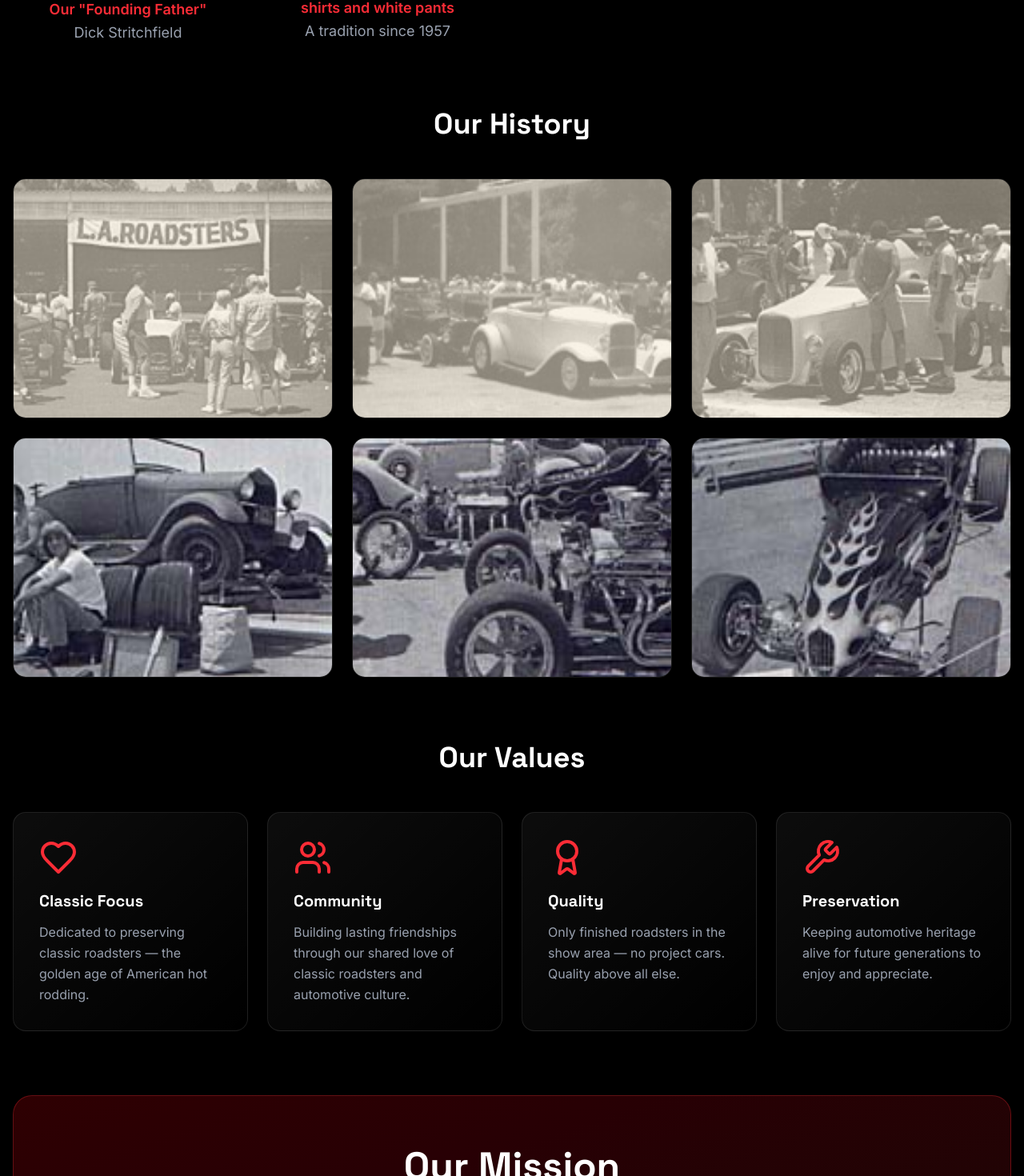
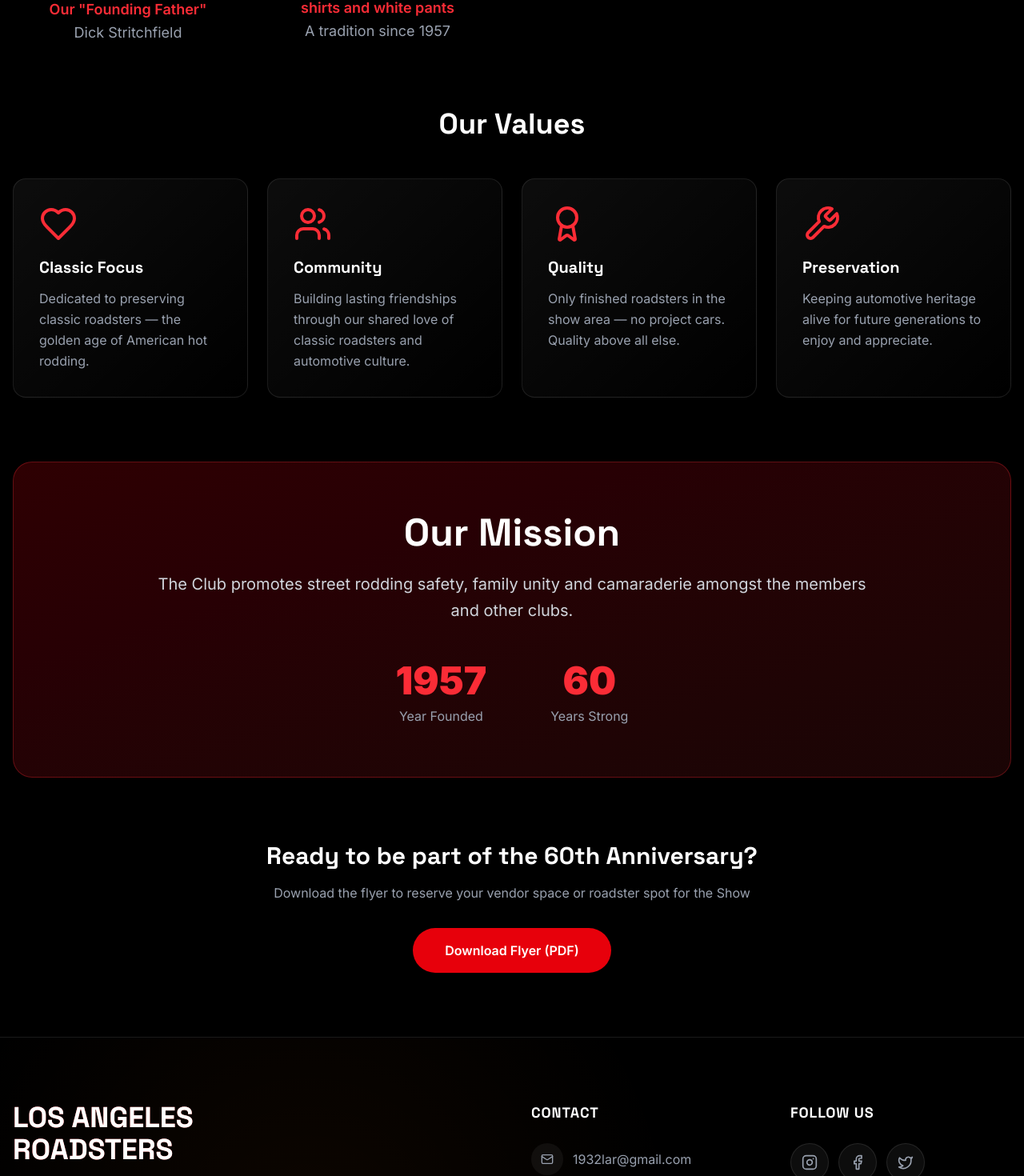
Before and after one commit to kadirgecit/laroadsters, a React (Vite) app: page /about in a window 1280 px wide. Shown: the part 1431-2901 px from the top of the page at 80% size. Built offline with nearby package versions, Linux system fonts and the light colour scheme.

Commit message:
Update About Us - remove history, update mission, values, stats

```diff
--- a/src/app/pages/AboutUs.tsx
+++ b/src/app/pages/AboutUs.tsx
@@ -47,15 +47,6 @@
       title: 'Preservation',
       desc: 'Keeping automotive heritage alive for future generations to enjoy and appreciate.',
     },
-  ];
-
-  const aboutImages = [
-    '/assets/aboutus/photo1.jpg',
-    '/assets/aboutus/photo2.jpg',
-    '/assets/aboutus/photo3.jpg',
-    '/assets/aboutus/photo001.jpg',
-    '/assets/aboutus/photo002.jpg',
-    '/assets/aboutus/photo003.jpg',
   ];
 
   return (
@@ -124,25 +115,6 @@
           </div>
         </div>
 
-        {/* Photo Gallery */}
-        <div className="about-section mb-20">
-          <h2 className="text-4xl font-black text-white mb-12 text-center">Our History</h2>
-          <div className="grid md:grid-cols-2 lg:grid-cols-3 gap-6 about-images">
-            {aboutImages.map((img, index) => (
-              <div
-                key={index}
-                className="about-image aspect-[4/3] rounded-2xl overflow-hidden border border-white/10 hover:border-red-500/50 transition-all duration-500 group"
-              >
-                <img
-                  src={img}
-                  alt={`Historical photo ${index + 1}`}
-                  className="w-full h-full object-cover group-hover:scale-110 transition-transform duration-700"
-                />
-              </div>
-            ))}
-          </div>
-        </div>
-
         {/* Values Grid */}
         <div className="about-section mb-20">
           <h2 className="text-4xl font-black text-white mb-12 text-center">Our Values</h2>
@@ -167,11 +139,9 @@
               Our Mission
             </h2>
             <p className="text-xl text-gray-300 text-center max-w-4xl mx-auto leading-relaxed mb-8">
-              To preserve automotive heritage, foster community among enthusiasts, and celebrate
-              the artistry and craftsmanship of classic roadsters, hot rods, and sports cars
-              through education, events, and fellowship.
+              The Club promotes street rodding safety, family unity and camaraderie amongst the members and other clubs.
             </p>
-            <div className="grid md:grid-cols-3 gap-8 mt-12">
+            <div className="flex justify-center gap-20 mt-12">
               <div className="text-center">
                 <div className="text-5xl font-black text-red-500 mb-2">1957</div>
                 <div className="text-gray-400">Year Founded</div>
@@ -179,10 +149,6 @@
               <div className="text-center">
                 <div className="text-5xl font-black text-red-500 mb-2">60</div>
                 <div className="text-gray-400">Years Strong</div>
-              </div>
-              <div className="text-center">
-                <div className="text-5xl font-black text-red-500 mb-2">44</div>
-                <div className="text-gray-400">Annual Shows</div>
               </div>
             </div>
           </div>
@@ -192,7 +158,7 @@
         <div className="about-section mt-20 text-center">
           <h2 className="text-3xl font-bold text-white mb-4">Ready to be part of the 60th Anniversary?</h2>
           <p className="text-gray-400 mb-8 max-w-2xl mx-auto">
-            Download the flyer to reserve your vendor space or roadster spot for the 44th Annual Show
+            Download the flyer to reserve your vendor space or roadster spot for the Show
           </p>
           <a href="/44th-Anniversary.pdf" download className="px-10 py-4 bg-red-600 text-white font-semibold rounded-full hover:bg-red-500 transition-colors duration-300 inline-block">
             Download Flyer (PDF)
```
Also changed, not shown: 5 other files (tests, documents, lock files or other folders).
